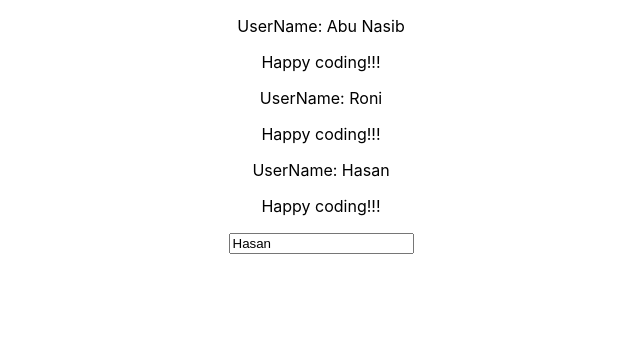
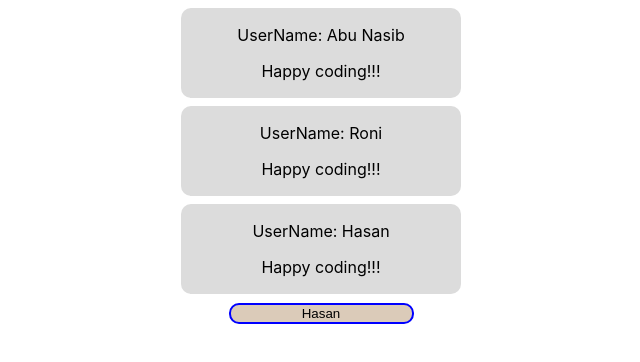
Before and after one commit to Sparrow48/react-assignment, a React (Create React App) app: page / in a window 1280 px wide. Shown: the top 362 px of the page, without its empty margins (319-959 px from the left). Built offline with nearby package versions, Linux system fonts and the light colour scheme.

Commit message:
add css stylesheet

```diff
--- a/src/UserInput/UserInput.css
+++ b/src/UserInput/UserInput.css
@@ -0,0 +1,6 @@
+.UserInput {
+  background-color: #dbcbb9;
+  border: 2px solid blue;
+  border-radius: 10px;
+  text-align: center;
+}
--- a/src/UserInput/UserInput.js
+++ b/src/UserInput/UserInput.js
@@ -1,7 +1,15 @@
 import React from "react";
+import "./UserInput.css";
 
 const userinput = props => {
-  return <input type='text' onChange={props.changed} value={props.name} />;
+  return (
+    <input
+      className='UserInput'
+      type='text'
+      onChange={props.changed}
+      value={props.name}
+    />
+  );
 };
 
 export default userinput;
--- a/src/UserOutput/UserOutput.css
+++ b/src/UserOutput/UserOutput.css
@@ -0,0 +1,7 @@
+.UserOutput {
+  background-color: gainsboro;
+  padding: 1px 10px;
+  margin: 8px 500px;
+  border-radius: 10px;
+  text-align: center;
+}
--- a/src/UserOutput/UserOutput.js
+++ b/src/UserOutput/UserOutput.js
@@ -1,8 +1,9 @@
 import React from "react";
+import "./UserOutput.css";
 
 const useroutput = props => {
   return (
-    <div>
+    <div className='UserOutput'>
       <p onClick={props.clicked}>UserName: {props.username}</p>
       <p>Happy coding!!!</p>
     </div>
```
